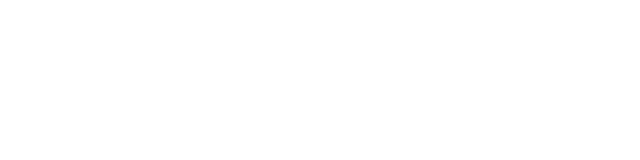
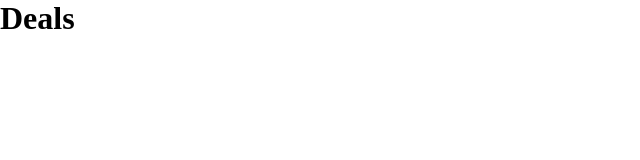
Before and after one commit to tomasesquivelgc/Games-Sales-Hunter, a React (Vite) app: page /deals/1 in a window 1280 px wide. Before the commit this address had no page. Shown: the top 160 px of the page, without its empty margins (0-640 px from the left). Built offline with nearby package versions, Linux system fonts and the light colour scheme.

Commit message:
create dinamic Link and Route

```diff
--- a/src/App.jsx
+++ b/src/App.jsx
@@ -6,6 +6,7 @@ function App() {
     <>
       <Routes>
         <Route path="/" element={<Home />} />
+        <Route path="/deals/:title" element={<h1>Deals</h1>} />
       </Routes>
     </>
   );
--- a/src/components/Home.jsx
+++ b/src/components/Home.jsx
@@ -1,5 +1,6 @@
 import { useEffect } from 'react';
 import { useDispatch, useSelector } from 'react-redux';
+import { Link } from 'react-router-dom';
 import { setDeals } from '../redux/homeSlice';
 import './Home.css';
 
@@ -21,13 +22,15 @@ function Home() {
     <div>
       <h1>Home</h1>
       <p>This is the home page</p>
-      <div  className='dealsList'>
+      <div className="dealsList">
         {deals.map((deal) => (
-        <div key={deal.dealID}>
+          <Link to={`/deals/${deal.title}`} key={deal.dealID}>
+            <div>
               <h2>{deal.title}</h2>
               <img src={deal.thumb} alt={deal.title} />
               <p>{deal.salePrice}</p>
             </div>
+          </Link>
         ))}
       </div>
     </div>
```
Lines whose indentation alone changed are shown as unchanged.
